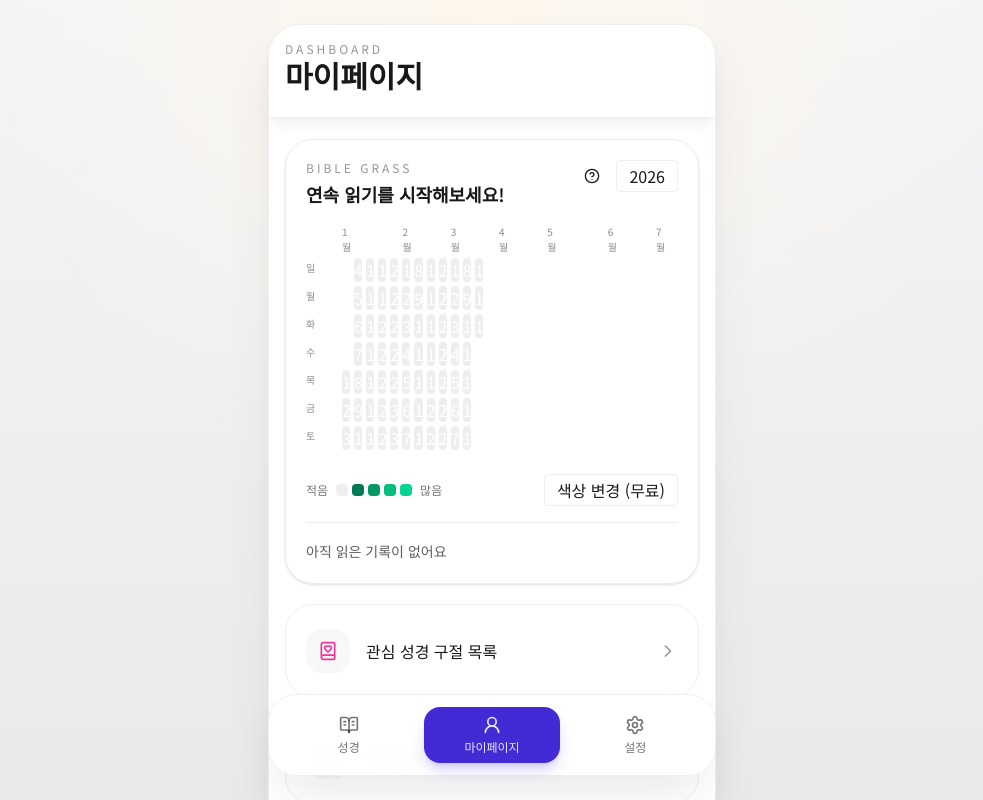
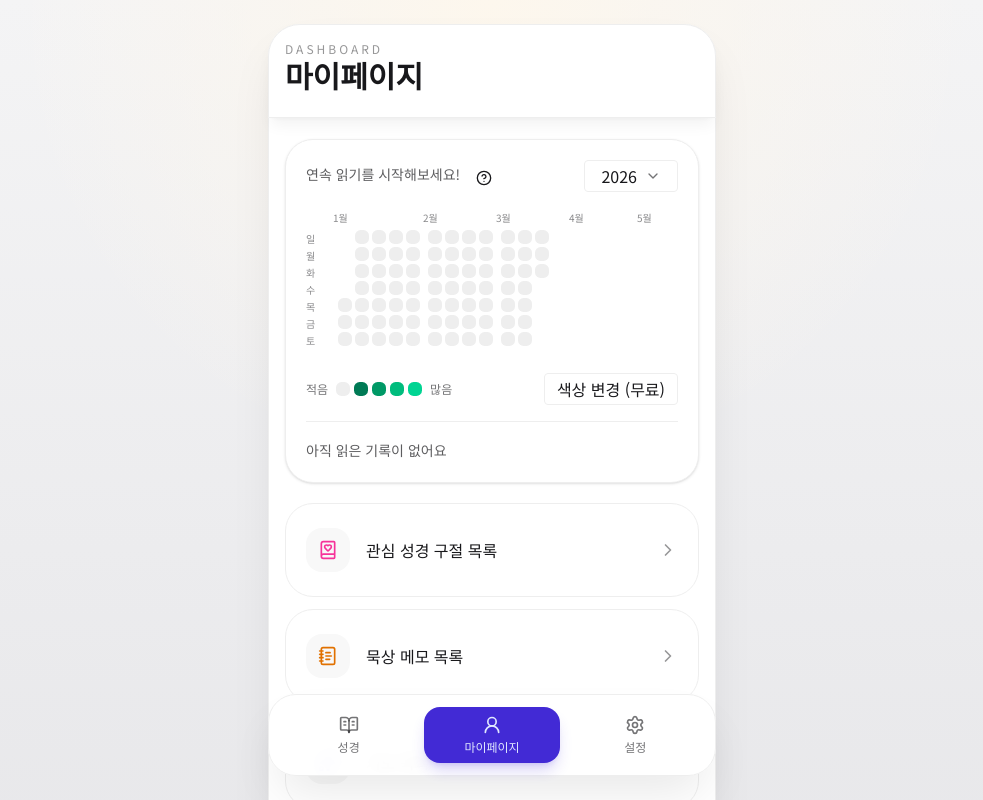
Before and after one commit to gimminjae/we-bible-web, a Next.js app: page /mypage in a window 1280 px wide. Shown: the top 800 px of the page, without its empty margins (148-1131 px from the left). Built offline with nearby package versions, Linux system fonts and the light colour scheme.

Commit message:
modify bible grass

```diff
--- a/src/components/mypage/bible-grass.tsx
+++ b/src/components/mypage/bible-grass.tsx
@@ -1,6 +1,6 @@
 "use client";
 
-import { CircleHelp } from "lucide-react";
+import { ChevronDown, CircleHelp } from "lucide-react";
 import { useMemo, useState } from "react";
 
 import { BottomSheet } from "@/components/ui/bottom-sheet";
@@ -14,6 +14,12 @@ import { useI18n } from "@/utils/i18n";
 
 const DAY_LABELS = ["sun", "mon", "tue", "wed", "thu", "fri", "sat"] as const;
 const MONTH_KEYS = ["jan", "feb", "mar", "apr", "may", "jun", "jul", "aug", "sep", "oct", "nov", "dec"] as const;
+type MonthKey = (typeof MONTH_KEYS)[number];
+
+const CELL_SIZE_REM = 0.875;
+const CELL_GAP_REM = 0.1875;
+const MONTH_GAP_REM = 0.3125;
+const DAY_LABEL_WIDTH_REM = 1.5;
 
 const GRASS_THEME_CLASSES: Record<GrassColorTheme, Record<0 | 1 | 2 | 3 | 4, string>> = {
   green: { 0: "bg-base-300", 1: "bg-emerald-700", 2: "bg-emerald-600", 3: "bg-emerald-500", 4: "bg-emerald-400" },
@@ -61,6 +67,37 @@ function buildGrid(year: number): CellInfo[][] {
   );
 }
 
+function getMonthLabels(year: number): Array<{ col: number; label: MonthKey }> {
+  const sundayStart = getSundayBefore(new Date(year, 0, 1));
+  const labels: Array<{ col: number; label: MonthKey }> = [];
+
+  MONTH_KEYS.forEach((monthKey, monthIndex) => {
+    const firstDay = new Date(year, monthIndex, 1);
+    const diffDays = Math.round((firstDay.getTime() - sundayStart.getTime()) / 86_400_000);
+    const col = Math.floor(diffDays / 7);
+    if (col >= 0 && col < 53) {
+      labels.push({ col, label: monthKey });
+    }
+  });
+
+  return labels;
+}
+
+function isFirstOfMonth(dateStr: string): boolean {
+  return dateStr.endsWith("-01");
+}
+
+function getColumnLeft(colIdx: number, grid: CellInfo[][], cellSizeRem: number, cellGapRem: number, monthGapRem: number): number {
+  let left = colIdx * (cellSizeRem + cellGapRem);
+  for (let column = 0; column < colIdx; column += 1) {
+    const hasMonthStart = grid.some((row) => isFirstOfMonth(row[column]?.dateStr ?? ""));
+    if (hasMonthStart) {
+      left += monthGapRem;
+    }
+  }
+  return left;
+}
+
 function formatChapterRanges(chapters: number[]): string {
   if (!chapters.length) return "";
   const sorted = [...chapters].sort((left, right) => left - right);
@@ -105,6 +142,11 @@ export function BibleGrass() {
 
   const themeClasses = GRASS_THEME_CLASSES[grassTheme];
   const grid = useMemo(() => buildGrid(selectedYear), [selectedYear]);
+  const monthLabels = useMemo(() => getMonthLabels(selectedYear), [selectedYear]);
+  const gridTrackWidthRem = useMemo(
+    () => getColumnLeft(52, grid, CELL_SIZE_REM, CELL_GAP_REM, MONTH_GAP_REM) + CELL_SIZE_REM,
+    [grid],
+  );
   const totalChapters = useMemo(
     () =>
       grid.flat().reduce((sum, cell) => {
@@ -163,9 +205,8 @@ export function BibleGrass() {
   return (
     <section className="rounded-[1.75rem] border border-base-300 bg-base-100 p-5 shadow-sm">
       <div className="mb-4 flex items-start justify-between gap-3">
-        <div className="space-y-1">
-          <p className="text-xs uppercase tracking-[0.25em] text-base-content/45">Bible Grass</p>
-          <h2 className="text-lg font-semibold">
+        <div className="flex flex-1 items-start gap-2 pr-2">
+          <p className="pt-0.5 text-sm leading-6 text-base-content/70">
             {includesYesterday
               ? streak <= 6
                 ? t("grass.streakStart")
@@ -175,58 +216,100 @@ export function BibleGrass() {
               : totalChapters > 0
                 ? t("grass.streakStart")
                 : t("grass.streakNone")}
-          </h2>
+          </p>
+          <button type="button" className="btn btn-ghost btn-sm btn-circle mt-0.5 shrink-0" onClick={() => setGuideOpen(true)}>
+            <CircleHelp className="size-4" />
+          </button>
         </div>
 
-        <div className="flex items-center gap-2">
-          <button type="button" className="btn btn-ghost btn-sm btn-circle" onClick={() => setGuideOpen(true)}>
-            <CircleHelp className="size-4" />
+        <button type="button" className="btn btn-sm btn-ghost min-w-20 justify-between gap-2 border border-base-300 px-4" onClick={() => setYearPickerOpen(true)}>
+          {selectedYear}
+          <ChevronDown className="size-4 opacity-60" />
         </button>
-          <button type="button" className="btn btn-sm btn-ghost border border-base-300" onClick={() => setYearPickerOpen(true)}>
-            {selectedYear}
-          </button>
-        </div>
       </div>
 
       <div className="overflow-x-auto pb-2">
-        <div className="min-w-[42rem]">
-          <div className="mb-1 grid grid-cols-[2rem_repeat(53,minmax(0,1fr))] gap-1 text-[10px] text-base-content/50">
-            <div />
-            {Array.from({ length: 53 }, (_, columnIndex) => {
-              const label = MONTH_KEYS.find((monthKey, monthIndex) => {
-                const firstDay = new Date(selectedYear, monthIndex, 1);
-                const sundayStart = getSundayBefore(new Date(selectedYear, 0, 1));
-                const diffDays = Math.round((firstDay.getTime() - sundayStart.getTime()) / 86_400_000);
-                return Math.floor(diffDays / 7) === columnIndex;
-              });
-              return <div key={columnIndex}>{label ? t(`grass.month.${label}`) : ""}</div>;
-            })}
+        <div style={{ minWidth: `${DAY_LABEL_WIDTH_REM + CELL_GAP_REM + gridTrackWidthRem}rem` }}>
+          <div
+            className="relative mb-1"
+            style={{
+              marginLeft: `${DAY_LABEL_WIDTH_REM + CELL_GAP_REM}rem`,
+              height: "1rem",
+              width: `${gridTrackWidthRem}rem`,
+            }}
+          >
+            {monthLabels.map(({ col, label }) => (
+              <div
+                key={`${col}-${label}`}
+                className="absolute whitespace-nowrap text-[10px] text-base-content/50"
+                style={{
+                  left: `${getColumnLeft(col, grid, CELL_SIZE_REM, CELL_GAP_REM, MONTH_GAP_REM)}rem`,
+                }}
+              >
+                {t(`grass.month.${label}`)}
+              </div>
+            ))}
           </div>
 
-          <div className="grid grid-cols-[2rem_repeat(53,minmax(0,1fr))] gap-1">
-            {DAY_LABELS.map((dayKey, rowIndex) => (
-              <div key={dayKey} className="contents">
-                <div className="text-[10px] leading-5 text-base-content/50">{t(`grass.day.${dayKey}`)}</div>
-                {grid[rowIndex].map((cell, columnIndex) => {
-                  if (!cell.dateStr) {
-                    return <div key={`${dayKey}-${columnIndex}`} className="aspect-square rounded bg-transparent" />;
+          <div className="flex" style={{ gap: `${CELL_GAP_REM}rem` }}>
+            <div style={{ width: `${DAY_LABEL_WIDTH_REM}rem` }}>
+              {DAY_LABELS.map((dayKey) => (
+                <div
+                  key={dayKey}
+                  className="text-[10px] text-base-content/50"
+                  style={{
+                    height: `${CELL_SIZE_REM + CELL_GAP_REM}rem`,
+                    lineHeight: `${CELL_SIZE_REM + CELL_GAP_REM}rem`,
+                  }}
+                >
+                  {t(`grass.day.${dayKey}`)}
+                </div>
+              ))}
+            </div>
+
+            <div className="flex" style={{ gap: `${CELL_GAP_REM}rem` }}>
+              {grid[0]?.map((_, columnIndex) => {
+                const hasMonthStart = grid.some((row) => isFirstOfMonth(row[columnIndex]?.dateStr ?? ""));
+
+                return (
+                  <div key={columnIndex} style={{ marginLeft: hasMonthStart ? `${MONTH_GAP_REM}rem` : 0 }}>
+                    <div className="flex flex-col" style={{ gap: `${CELL_GAP_REM}rem` }}>
+                      {grid.map((row, rowIndex) => {
+                        const cell = row[columnIndex];
+                        if (!cell?.dateStr) {
+                          return (
+                            <div
+                              key={rowIndex}
+                              className="rounded-[0.35rem] bg-transparent"
+                              style={{ width: `${CELL_SIZE_REM}rem`, height: `${CELL_SIZE_REM}rem` }}
+                            />
+                          );
                         }
+
                         const count = getChapterCountForDate(grassData, cell.dateStr);
                         const filledByPoint = grassData[cell.dateStr]?.fillYn === true;
                         const level = count <= 0 ? (filledByPoint ? 1 : 0) : count >= 10 ? 4 : count >= 5 ? 3 : count >= 3 ? 2 : 1;
+
                         return (
                           <button
-                      key={`${dayKey}-${columnIndex}`}
+                            key={rowIndex}
                             type="button"
-                      className={`aspect-square rounded-sm text-[9px] font-semibold text-white ${themeClasses[level as 0 | 1 | 2 | 3 | 4]}`}
+                            aria-label={formatShortDate(cell.dateStr)}
+                            aria-pressed={selectedDate === cell.dateStr}
+                            title={formatShortDate(cell.dateStr)}
+                            className={`block appearance-none rounded-[0.35rem] border-0 p-0 transition focus-visible:outline-none focus-visible:ring-1 focus-visible:ring-base-content/40 focus-visible:ring-offset-1 focus-visible:ring-offset-base-100 ${
+                              selectedDate === cell.dateStr ? "ring-1 ring-base-content/40 ring-offset-1 ring-offset-base-100" : ""
+                            } ${themeClasses[level as 0 | 1 | 2 | 3 | 4]}`}
+                            style={{ width: `${CELL_SIZE_REM}rem`, height: `${CELL_SIZE_REM}rem` }}
                             onClick={() => setSelectedDate(cell.dateStr)}
-                    >
-                      {cell.dateStr.slice(-2).replace(/^0/, "")}
-                    </button>
+                          />
                         );
                       })}
                     </div>
-            ))}
+                  </div>
+                );
+              })}
+            </div>
           </div>
         </div>
       </div>
@@ -236,7 +319,7 @@ export function BibleGrass() {
           <span>{t("grass.less")}</span>
           <div className="flex gap-1">
             {[0, 1, 2, 3, 4].map((level) => (
-              <div key={level} className={`h-3 w-3 rounded-sm ${themeClasses[level as 0 | 1 | 2 | 3 | 4]}`} />
+              <div key={level} className={`h-3.5 w-3.5 rounded-[0.35rem] ${themeClasses[level as 0 | 1 | 2 | 3 | 4]}`} />
             ))}
           </div>
           <span>{t("grass.more")}</span>
@@ -250,6 +333,7 @@ export function BibleGrass() {
       <div className="mt-4 border-t border-base-300 pt-4 text-sm leading-6 text-base-content/70">
         {selectedDate ? (
           <div className="space-y-3">
+            <p>{selectedDate}</p>
             <p>
               {(grassData[selectedDate]?.data.length ?? 0) > 0
                 ? selectedDate === toDateString(new Date())
@@ -299,7 +383,7 @@ export function BibleGrass() {
             <h3 className="font-semibold text-base-content">{t("grass.guide.colorTitle")}</h3>
             {[0, 1, 2, 3, 4].map((level) => (
               <div key={level} className="flex items-center gap-3">
-                <div className={`h-4 w-4 rounded-sm ${themeClasses[level as 0 | 1 | 2 | 3 | 4]}`} />
+                <div className={`h-4 w-4 rounded-[0.35rem] ${themeClasses[level as 0 | 1 | 2 | 3 | 4]}`} />
                 <span>{t(`grass.guide.color${level}`)}</span>
               </div>
             ))}
```
Lines whose indentation alone changed are shown as unchanged.
